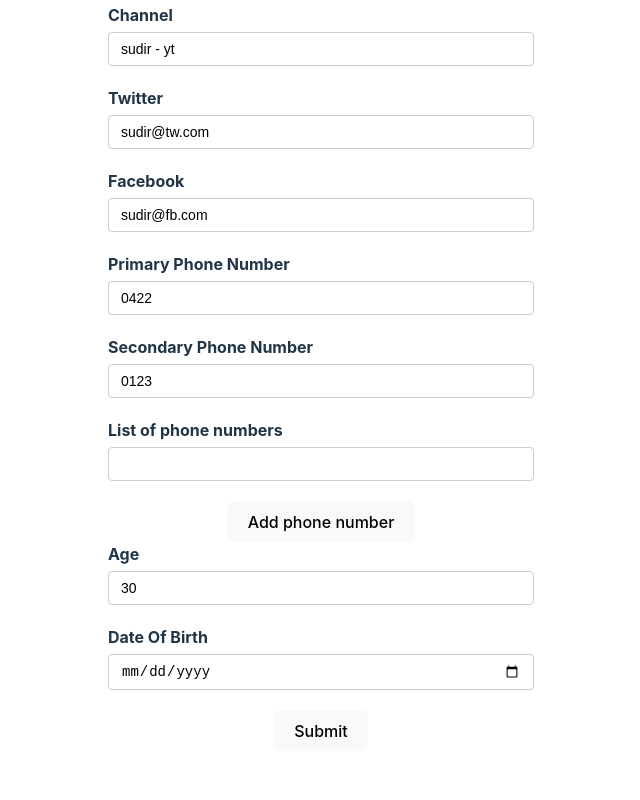
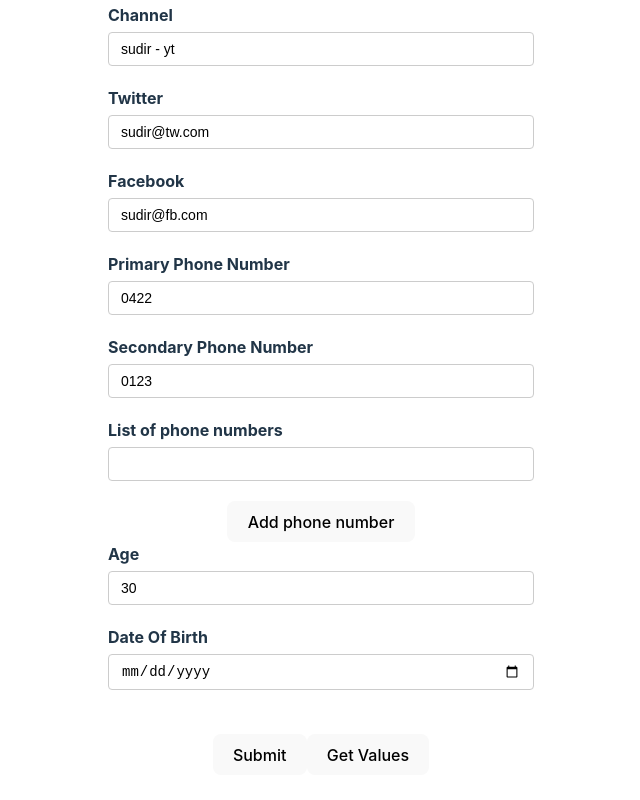
Before and after one commit to SudirKrishnaaRS/React-Hook-Form-Tutorial, a React (Vite) app in the folder rhf-demo/: page / in a window 1280 px wide. Shown: the part 320-1120 px from the top of the page, without its empty margins (319-959 px from the left). Built offline with nearby package versions, Linux system fonts and the light colour scheme.

Commit message:
V-18 : Get Field Values

```diff
--- a/rhf-demo/src/components/YouTubeForm.tsx
+++ b/rhf-demo/src/components/YouTubeForm.tsx
@@ -54,7 +54,8 @@
   //   }
   // });
 
-  const { register, control, handleSubmit, formState, watch } = form;
+  const { register, control, handleSubmit, formState, watch, getValues } = form;
+
   //errors -  For validation errors messages
   const { errors } = formState;
 
@@ -91,15 +92,32 @@
   // const watchForm = watch();
 
   // When you want want to perfrom some side effects while watching the values
-  useEffect(() => {
-    // Here value is the latest value which is being watched for changes
-    const subscription = watch((value) => {
-      console.log(value);
-    });
+  // useEffect(() => {
+  //   // Here value is the latest value which is being watched for changes
+  //   const subscription = watch((value) => {
+  //     console.log(value);
+  //   });
 
-    // This is a Cleanup method : we unsubcribe the subscription
-    return () => subscription.unsubscribe();
-  }, [watch]);
+  //   // This is a Cleanup method : we unsubcribe the subscription
+  //   return () => subscription.unsubscribe();
+  // }, [watch]);
+
+  // ________________________________________________________________
+
+  // Get Values : This method is useful for retrieving the values when a specific action is performed (eg button click)
+  const handleGetValues = () => {
+    // Get all the values
+    console.log("Get Values", getValues());
+
+    // Get single value
+    console.log("Social Get Values", getValues("social"));
+
+    // Get multiple value
+    console.log(
+      "username and email Get Values",
+      getValues(["username", "email"])
+    );
+  };
 
   renderCount++;
   return (
@@ -330,7 +348,11 @@
           <p className="error">{errors.dob?.message}</p>
         </div>
 
+        <br />
         <button>Submit</button>
+        <button type="button" onClick={handleGetValues}>
+          Get Values
+        </button>
       </form>
 
       {/* For Devtool visualization */}
```
